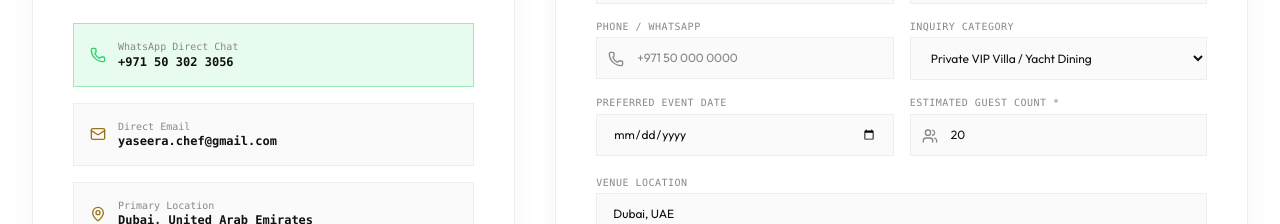
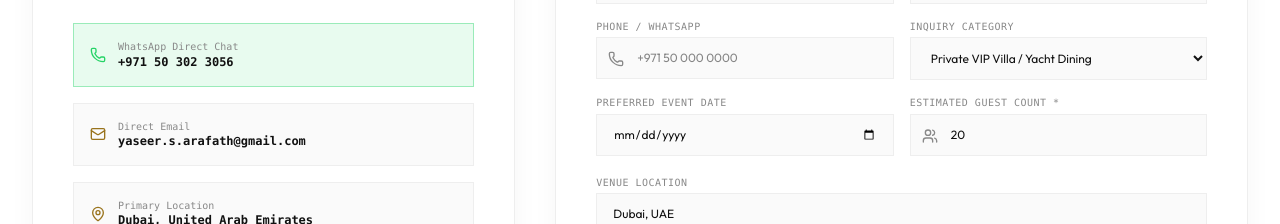
Before and after one commit to ys-sites/Arafath, a React (Vite) app: page / in a window 1280 px wide. Shown: the part 5720-5944 px from the top of the page. Built offline with nearby package versions, Linux system fonts and the light colour scheme.

Commit message:
feat: implement About and Booking sections with portfolio data and dossier download functionality

```diff
--- a/src/components/AboutSection.tsx
+++ b/src/components/AboutSection.tsx
@@ -20,7 +20,7 @@ CHEF YASEER ARAFATH — EXECUTIVE CULINARY DOSSIER
 ==================================================
 Current Title: Head Chef at Slices Catering (Dubai, UAE)
 Location: Dubai & Abu Dhabi, United Arab Emirates
-Direct Contact: yaseera.chef@gmail.com
+Direct Contact: ${CHEF_PROFILE.contactEmail}
 Instagram: https://www.instagram.com/yaseer.s.arafath/
 
 HONORS & ACCOLADES
--- a/src/components/BookingSection.tsx
+++ b/src/components/BookingSection.tsx
@@ -42,7 +42,7 @@ export const BookingSection: React.FC<BookingSectionProps> = ({
     setLoading(true);
 
     try {
-      const res = await fetch('https://formsubmit.co/ajax/sharafath2001@hotmail.com', {
+      const res = await fetch(`https://formsubmit.co/ajax/${CHEF_PROFILE.contactEmail}`, {
         method: 'POST',
         headers: {
           'Content-Type': 'application/json',
@@ -65,19 +65,19 @@ export const BookingSection: React.FC<BookingSectionProps> = ({
       if (res.ok) {
         setSubmittedBooking({
           bookingId: `BK-${Math.floor(1000 + Math.random() * 9000)}`,
-          message: 'Thank you! Your VIP inquiry has been transmitted directly to sharafath2001@hotmail.com and Chef Yaseer Arafath\'s concierge team. We will review your event details and respond within 12 hours.'
+          message: `Thank you! Your VIP inquiry has been transmitted directly to ${CHEF_PROFILE.contactEmail} and Chef Yaseer Arafath's concierge team. We will review your event details and respond within 12 hours.`
         });
       } else {
         setSubmittedBooking({
           bookingId: `BK-${Math.floor(1000 + Math.random() * 9000)}`,
-          message: 'Thank you! Your VIP inquiry has been transmitted to sharafath2001@hotmail.com. We will respond within 12 hours.'
+          message: `Thank you! Your VIP inquiry has been transmitted to ${CHEF_PROFILE.contactEmail}. We will respond within 12 hours.`
         });
       }
     } catch (err) {
       console.error('Error submitting booking via FormSubmit:', err);
       setSubmittedBooking({
         bookingId: `BK-${Math.floor(1000 + Math.random() * 9000)}`,
-        message: 'Thank you! Your VIP inquiry has been transmitted to sharafath2001@hotmail.com. We will respond within 12 hours.'
+        message: `Thank you! Your VIP inquiry has been transmitted to ${CHEF_PROFILE.contactEmail}. We will respond within 12 hours.`
       });
     } finally {
       setLoading(false);
--- a/src/components/PortfolioSubPage.tsx
+++ b/src/components/PortfolioSubPage.tsx
@@ -60,7 +60,7 @@ CHEF YASEER ARAFATH — EXECUTIVE CULINARY DOSSIER
 ==================================================
 Current Title: Head Chef at Slices Catering (Dubai, UAE)
 Location: Dubai & Abu Dhabi, United Arab Emirates
-Direct Contact: yaseera.chef@gmail.com
+Direct Contact: ${CHEF_PROFILE.contactEmail}
 Instagram: https://www.instagram.com/yaseer.s.arafath/
 
 HONORS & ACCOLADES
--- a/src/data/portfolioData.ts
+++ b/src/data/portfolioData.ts
@@ -15,7 +15,7 @@ export const CHEF_PROFILE = {
 
 Currently leading culinary direction as Head Chef at Slices Catering Dubai, Chef Yaseer crafts bespoke catering operations, private VIP dinners, and high-volume luxury events across the United Arab Emirates. His background includes culinary leadership roles at The Arbor School Dubai and the iconic Queen Elizabeth 2 (QE2 Hotel & Ocean Liner in Dubai), alongside formal academic credentials in Culinary & Catering Management from Bharathiar University.`,
   quote: "Culinary artistry is the seamless bridge between deep heritage techniques and modern sensory expression. Every plate must tell a story of provenance, precision, and passion.",
-  contactEmail: "yaseera.chef@gmail.com",
+  contactEmail: "yaseer.s.arafath@gmail.com",
   phoneDisplay: "+971 50 302 3056",
   whatsappNumber: "+971 50 302 3056",
   whatsappUrl: "https://api.whatsapp.com/send/?phone=971503023056&text&type=phone_number&app_absent=0",
```
